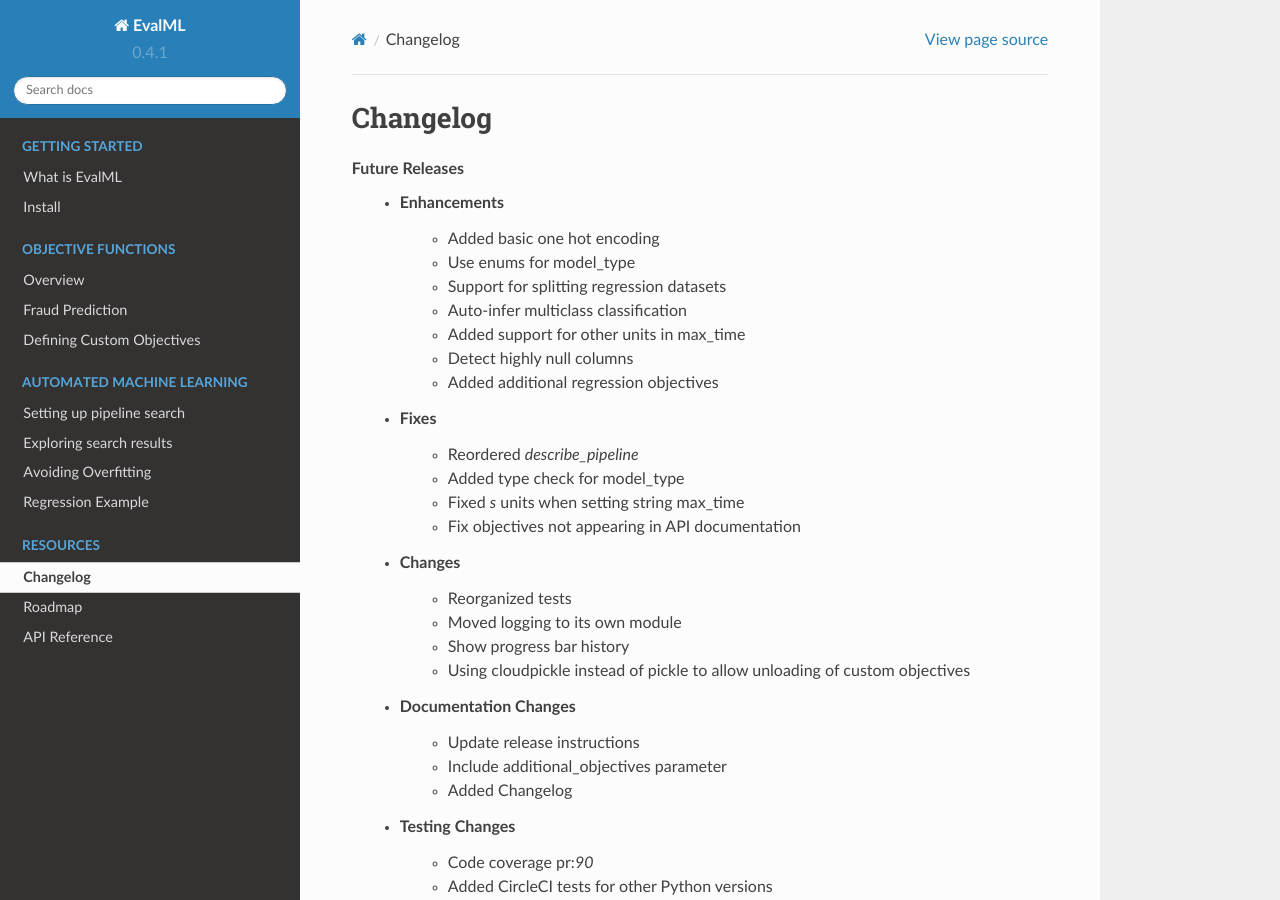
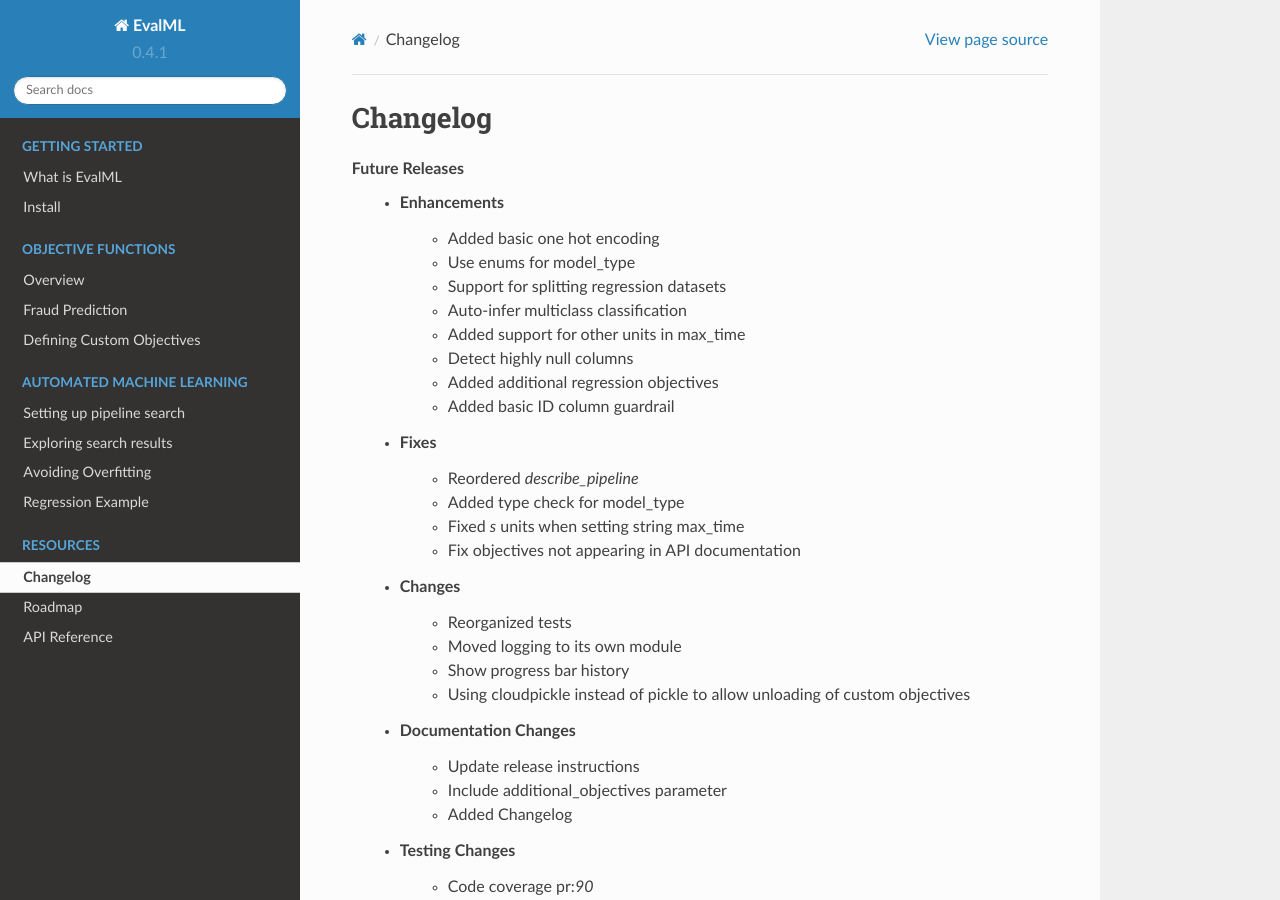
Before and after one commit to alteryx/evalml, a Sphinx documentation site: the page built from docs/source/changelog.rst, in a window 1280 px wide and 900 px high. Built offline with Sphinx 7.4.7 and the Read the Docs theme 2.0.0, drawn with Linux system fonts in a browser that asks for light colours; pages that are not in the unit, such as notebooks, are missing from menus.

Commit message:
changelog

```diff
--- a/docs/source/changelog.rst
+++ b/docs/source/changelog.rst
@@ -11,6 +11,7 @@
         * Added support for other units in max_time :pr:`125`
         * Detect highly null columns :pr:`121`
         * Added additional regression objectives :pr:`100`
+        * Added basic ID column guardrail :pr:`135`
     * Fixes
         * Reordered `describe_pipeline` :pr:`94`
         * Added type check for model_type :pr:`109`
```
